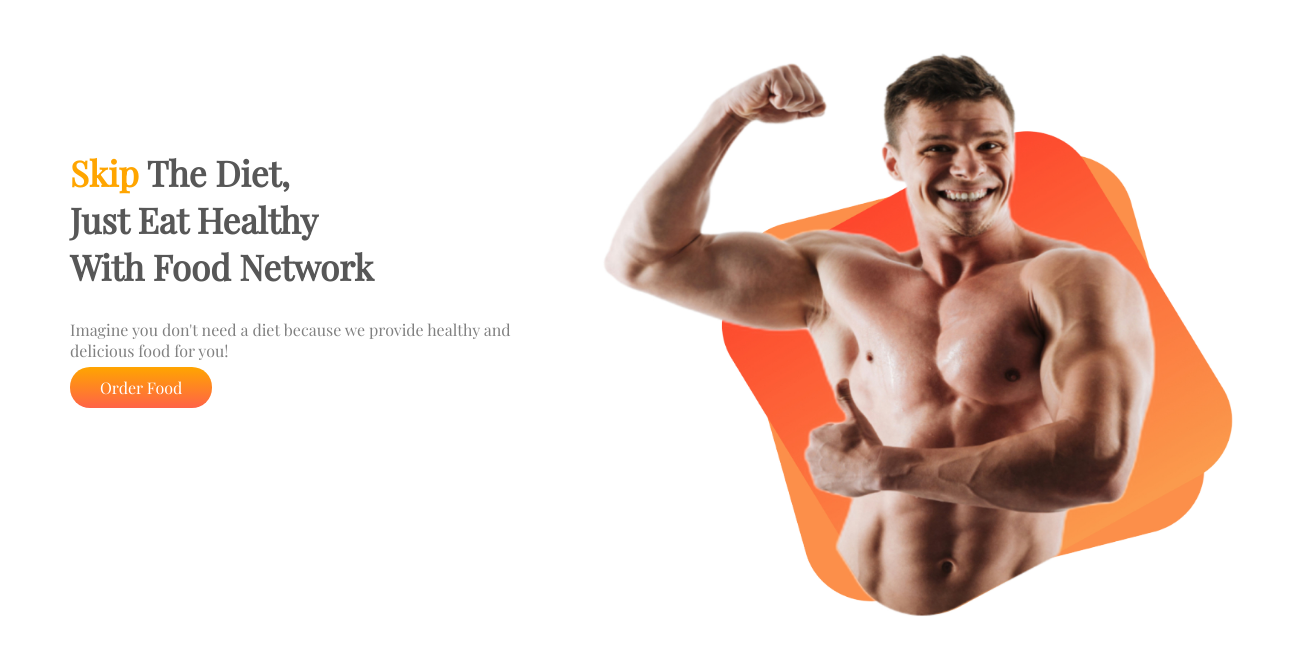
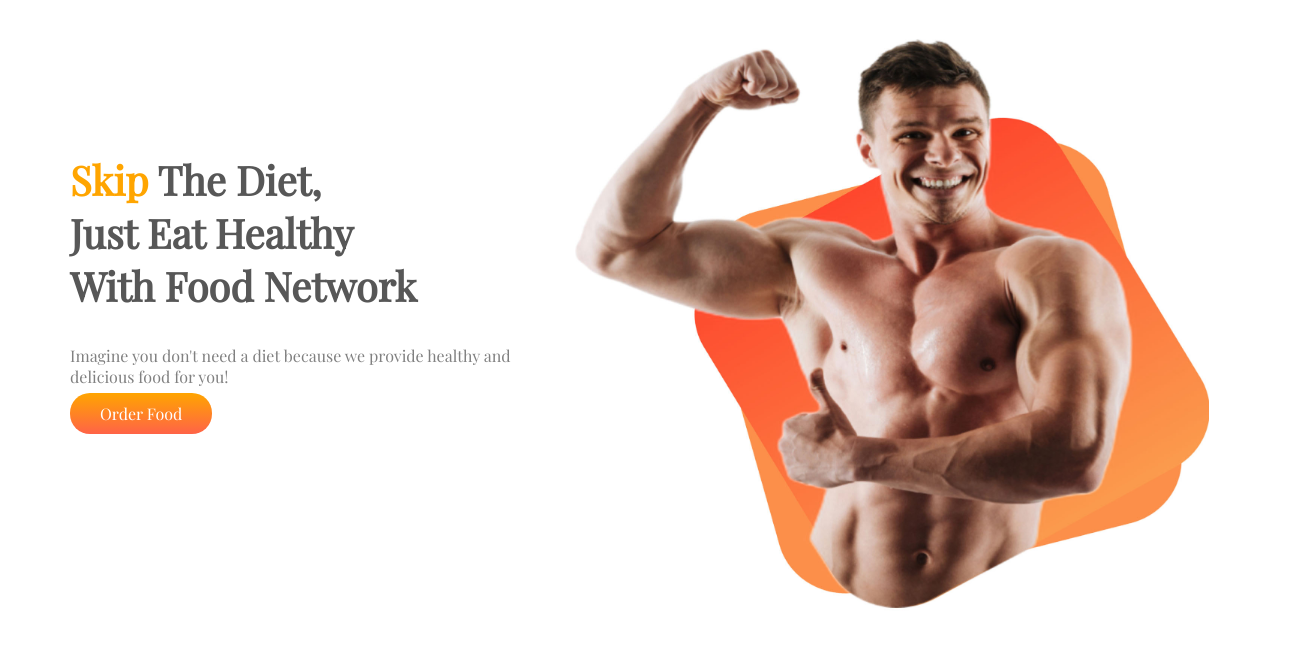
Before and after one commit to taslimahmed313/eat-healthy, a plain HTML site: page index.html in a window 1280 px wide. Shown: the whole page, 1309 px wide, since content can reach past the window. Drawn offline with nearby package versions, Linux system fonts and the light colour scheme.

Commit message:
it comitted

```diff
--- a/index.html
+++ b/index.html
@@ -27,7 +27,7 @@
         <a class="link-button" href="#">Order Food</a>
       </div>
       <div class="fit-hero">
-        <img src="images/male/fit-body.jpg" alt="fit body" />
+        <img src="images/male/fit-new.jpg" alt="fit body" />
       </div>
     </section>
   </body>
--- a/style.css
+++ b/style.css
@@ -12,7 +12,7 @@ section {
   padding-left: 50px;
 }
 .first-style h1 {
-  font-size: 35px;
+  font-size: 40px;
   color: #575757;
 }
 span {
@@ -29,6 +29,8 @@ span {
   border-radius: 20px;
 }
 .fit-hero img {
-  width: 100%;
+  width: 90%;
   margin-top: 30px;
+  margin-right: 50px;
+  padding-right: 50px;
 }
```
Also changed, not shown: images/male/fit-new.jpg (added).
